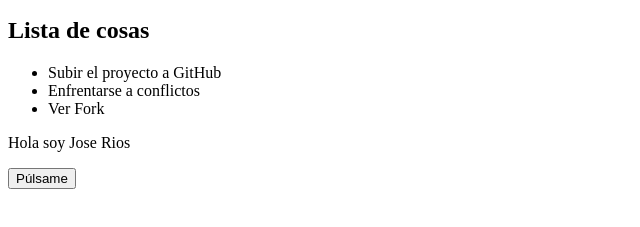
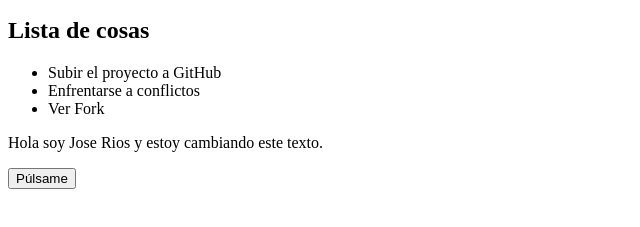
Before and after one commit to Rivitronic/Lesson-Github, a plain HTML site: page index.html in a window 1280 px wide. Shown: the part 101-328 px from the top of the page, without its empty margins (0-640 px from the left). Drawn offline with Linux system fonts and the light colour scheme.

Commit message:
cambiando el texto de un párrafo.

```diff
--- a/index.html
+++ b/index.html
@@ -16,7 +16,7 @@
     <li>Enfrentarse a conflictos</li>
     <li>Ver Fork</li>
   </ul>
-  <p>Hola soy Jose Rios</p>
+  <p>Hola soy Jose Rios y estoy cambiando este texto.</p>
 
   <button onclick="alert('¡Hola!')">Púlsame</button>
 
```
